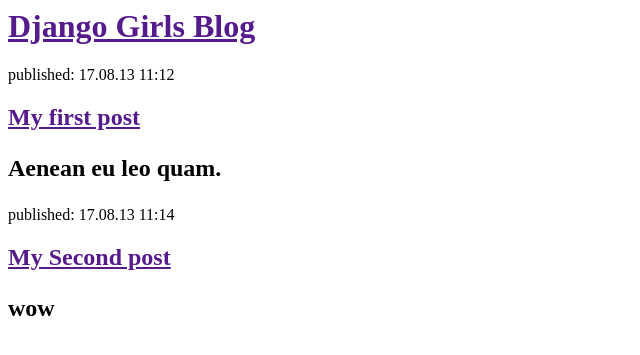
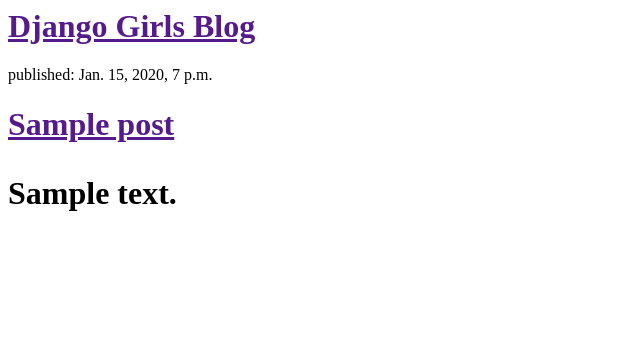
Before and after one commit to SimEunJu/my-first-blog, a Django app: template girlsBlog/templates/girlsBlog/post_list.html in a window 1280 px wide. Shown: the top 355 px of the page, without its empty margins (0-640 px from the left). Run offline with Django 3.2, Linux system fonts and the light colour scheme; the template is opened without the code that fills it: values that come from a table or form of the project are taken from there, others are empty; tables that the repository leaves empty hold one stand-in row (values such as "Sample post").

Commit message:
modified html

```diff
--- a/girlsBlog/templates/girlsBlog/post_list.html
+++ b/girlsBlog/templates/girlsBlog/post_list.html
@@ -8,16 +8,13 @@
       <h1><a href="">Django Girls Blog</a></h1>
     </div>
 
-    <div>
-        <p>published: 17.08.13 11:12</p>
-        <h2><a href="">My first post</a></p>
-        <p>Aenean eu leo quam.</p>
-    </div>
+      {% for post in posts %}
+        <div>
+          <p>published: {{post.published_date}}</p>
+          <h1><a href=''>{{post.title}}</a></p>
+          <p>{{post.text|linebreaksbr}}</p>
+        </div>
+      {% endfor %}
 
-    <div>
-      <p>published: 17.08.13 11:14</p>
-      <h2><a href="">My Second post</a></p>
-      <p>wow</p>
-    </div>
   </body>
 </html>
--- a/girlsBlog/views.py
+++ b/girlsBlog/views.py
@@ -1,5 +1,7 @@
 from django.shortcuts import render
-
+from .models import Post
+from django.utils import timezone
 # Create your views here.
 def post_list(request):
-    return render(request, 'girlsBlog/post_list.html', {})
+    posts = Post.objects.filter(published_date__lte=timezone.now()).order_by('published_date')
+    return render(request, 'girlsBlog/post_list.html', {'posts':posts})
```
